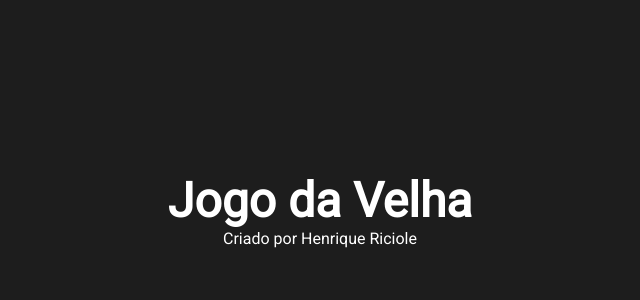
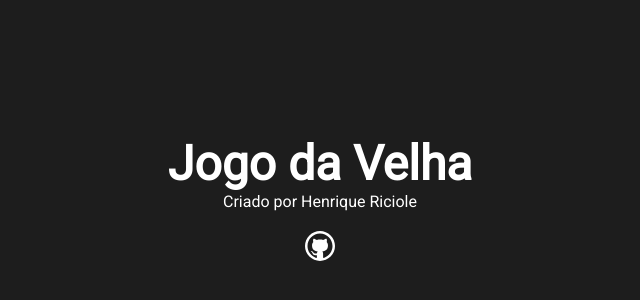
Before and after one commit to HenriqueRiciole/react-jogo-da-velha, a Next.js app: page / in a window 1280 px wide. Shown: the part 190-490 px from the top of the page, without its empty margins (320-960 px from the left). Built offline with nearby package versions, Linux system fonts and the light colour scheme.

Commit message:
criado componente icone

```diff
--- a/src/components/header/Header.jsx
+++ b/src/components/header/Header.jsx
@@ -2,12 +2,16 @@
 
 import Title from "../title/Title"
 import Subtitle from "../subtitle/Subtitle"
+import Icon from '../icon/Icon'
 
 function Header(){
     return(
     <div className={styles.header}>
       <Title>Jogo da Velha</Title>
       <Subtitle>Criado por Henrique Riciole</Subtitle>
+      <div className={styles.iconContent}>
+        <Icon iconName="github" link="https://github.com/HenriqueRiciole"/>
+      </div>
     </div>
     )
 
--- a/src/components/header/Header.module.css
+++ b/src/components/header/Header.module.css
@@ -2,3 +2,7 @@
     text-align: center;
     padding: 40px 0;
 }
+
+.iconContent{
+    margin: 20px 0;
+}
--- /dev/null
+++ b/src/components/icon/Icon.jsx
@@ -0,0 +1,14 @@
+function Icon({iconName, size, link}){
+    return(
+        <a href={link} target="_blank">
+          <img src={`/icons/${iconName}.svg`} width={size}/>
+        </a>
+    )
+
+}
+
+Icon.defaultProps={
+    size:'30px'
+}
+
+export default Icon
```
Also changed, not shown: public/icons/github.svg (added).
